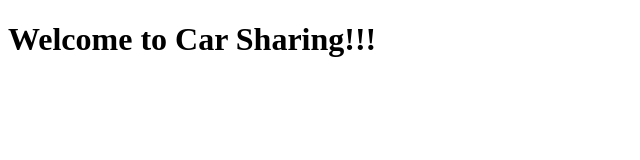
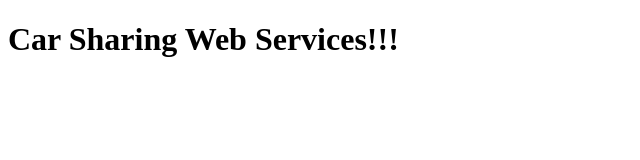
Before and after one commit to MiguelCold/CarSharingBackEnd, a plain HTML site: page CarSharingBackEnd/WebContent/index.html in a window 1280 px wide. Shown: the whole page, without its empty margins (0-640 px from the left). Drawn offline with Linux system fonts and the light colour scheme.

Commit message:
Cambiando index.html

```diff
--- a/CarSharingBackEnd/WebContent/index.html
+++ b/CarSharingBackEnd/WebContent/index.html
@@ -5,6 +5,6 @@
 <title>Car Sharing</title>
 </head>
 <body>
-<h1>Welcome to Car Sharing!!!</h1>
+<h1>Car Sharing Web Services!!!</h1>
 </body>
 </html>
```
